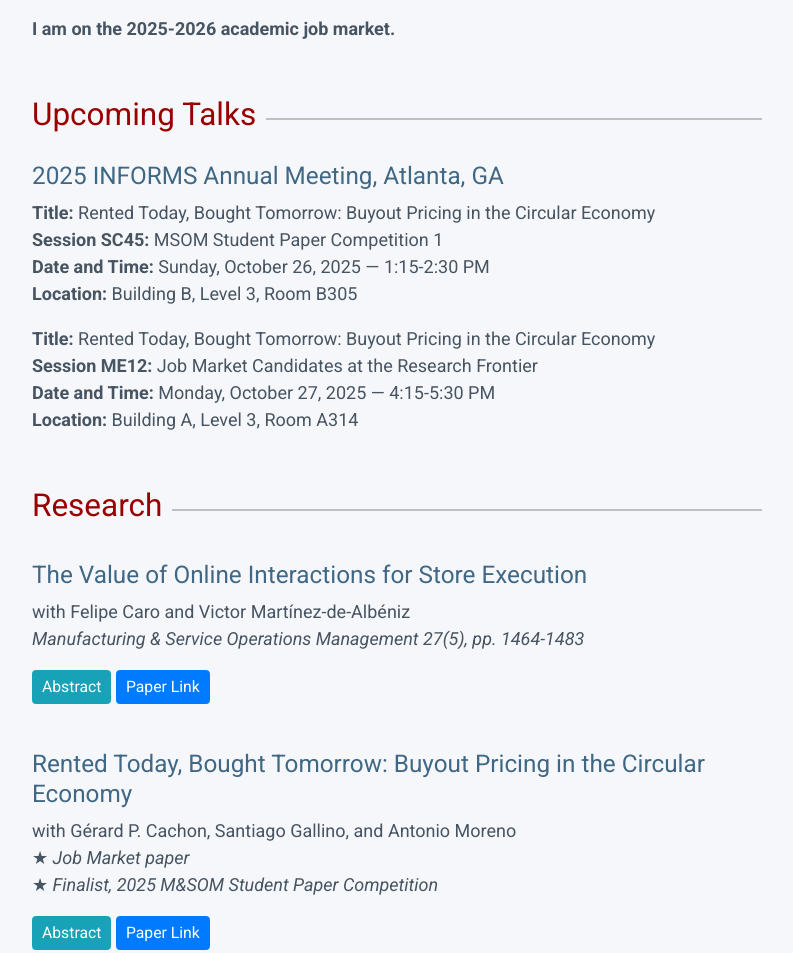
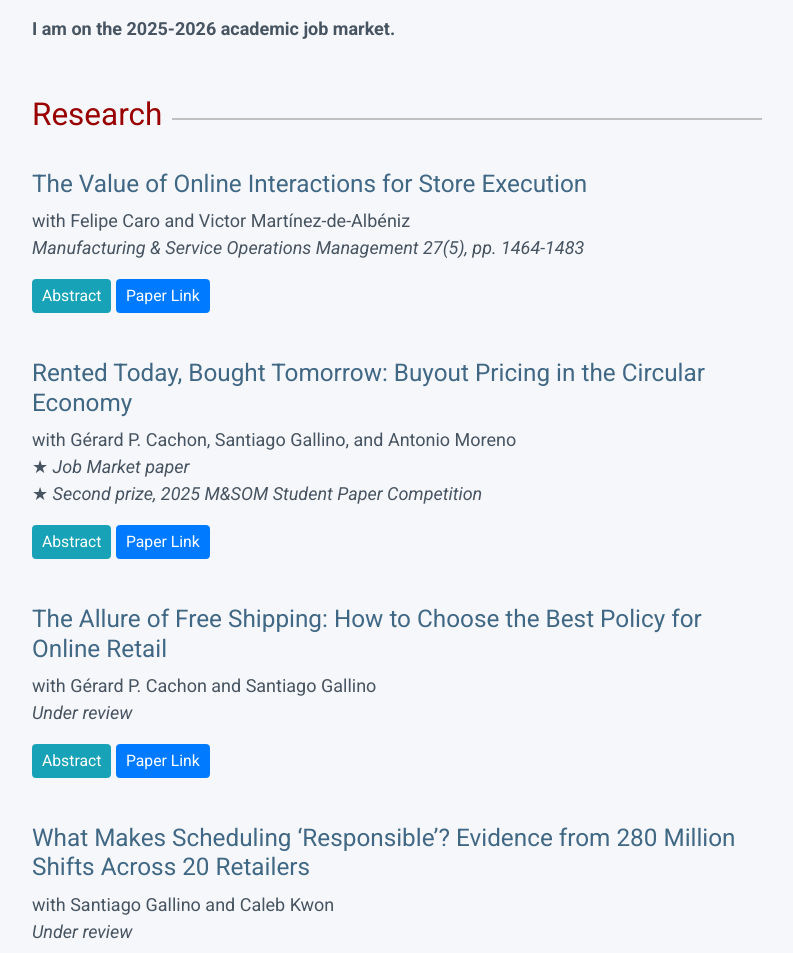
Before and after one commit to borjaapaolaza/borjaapaolaza.github.io, a plain HTML site: page index.html in a window 1280 px wide. Shown: the part 635-1588 px from the top of the page, without its empty margins (433-1226 px from the left). Drawn offline with nearby package versions, Linux system fonts and the light colour scheme.

Commit message:
Update index.html

```diff
--- a/index.html
+++ b/index.html
@@ -137,20 +137,6 @@
 
                     <p><strong>I am on the 2025-2026 academic job market. </strong></p>
 
-          <!-- Talks ----------------------->
-          <h3><span>Upcoming Talks</span></h3>
-
-          <h4 class="mt-4"> 2025 INFORMS Annual Meeting, Atlanta, GA </h4>
-          <p> <strong>Title:</strong> Rented Today, Bought Tomorrow: Buyout Pricing in the Circular Economy <br>
-            <strong>Session SC45:</strong> MSOM Student Paper Competition 1 <br>
-            <strong>Date and Time:</strong> Sunday, October 26, 2025 — 1:15-2:30 PM <br>
-            <strong>Location:</strong> Building B, Level 3, Room B305 </p>
-
-            <p> <strong>Title:</strong> Rented Today, Bought Tomorrow: Buyout Pricing in the Circular Economy <br>
-              <strong>Session ME12:</strong> Job Market Candidates at the Research Frontier <br>
-              <strong>Date and Time:</strong> Monday, October 27, 2025 — 4:15-5:30 PM <br>
-              <strong>Location:</strong> Building A, Level 3, Room A314 </p>
-
           <!-- Papers ----------------------->
           <h3><span>Research</span></h3>
 
@@ -180,7 +166,7 @@
                 <div>with Gérard P. Cachon, Santiago Gallino, and Antonio Moreno</div>
                 <!-- <div> <em> Under review at Operations Research  </em></div> -->
                 <div> &#x2605 <em>Job Market paper</em></div>
-                <p> &#x2605 <em>Finalist, 2025 M&SOM Student Paper Competition</em></p>
+                <p> &#x2605 <em>Second prize, 2025 M&SOM Student Paper Competition</em></p>
                 <div class="buttons mb-2">
                   <button class="btn btn-info btn-sm" type="button" data-toggle="collapse" data-target="#abstract2" aria-expanded="false" aria-controls="abstract2">
                     Abstract
```
